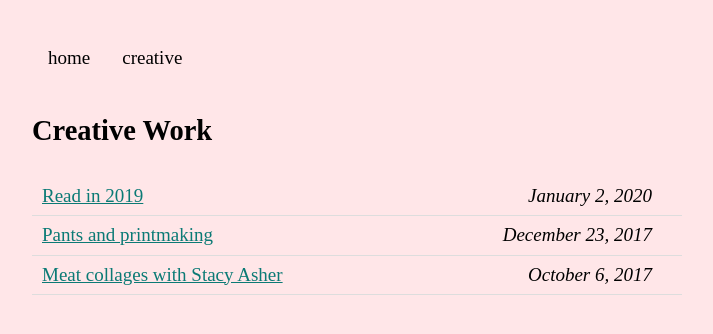
After one commit to pmt/pmt.github.io, a PHP site: the page made by sample/Creative Work | patricia torvalds.html in a window 1280 px wide. The commit adds this page. Shown: the top 334 px of the page, without its empty margins (283-996 px from the left). Run offline with PHP 8.4, Linux system fonts and the light colour scheme; style sheets or scripts are compiled from the project's sources.

Commit message:
list style done

```diff
--- a/creative.html
+++ b/creative.html
@@ -5,9 +5,9 @@ blog_index: true
 permalink: creative/
 ---
 
-<ul>
+<ul class="list">
     {% for post in site.posts %}
-    <li>
+    <li class="listitem">
         <div class="post-date"><i>{{ post.date | date: '%B %-d, %Y' }}</i></div>
         <a href="{{ post.url }}">{{ post.title }}</a>
     </li>
--- a/css/blog.scss
+++ b/css/blog.scss
@@ -90,6 +90,18 @@ table {
  * Matteo Nicoli, April 2020 ~ Navigation Bar style
  */
 
+ul.list
+{
+  list-style-type: none; /* if you wanto to view the points set `disc` */
+  padding: 0;
+}
+
+li.listitem
+{
+  padding: 5px 10px;
+  border-bottom: 1px solid #DDDDDD;
+}
+
 ul.nav
 {
     list-style-type: none;
--- /dev/null
+++ b/sample/Creative Work | patricia torvalds.html
@@ -0,0 +1,69 @@
+<!DOCTYPE html>
+<html lang="en">
+  <head>
+        <meta charset="utf-8">
+    <meta name="viewport" content="width=device-width, initial-scale=1">
+    <meta name="author" content="patricia torvalds" />
+    <meta name="author" content="" />
+    <meta name="contact" content="patriciatorvalds@gmail.com" />
+    <meta name="description" content="Patricia Torvalds' personal website." />
+    <meta name="keywords" content="patricia torvalds, pmt, duke, computer science, art, website" />
+    <meta name="generator" content="Jekyll" />
+    <meta name="language" content="English" />
+    <meta name="og:type" content="website" />
+    <!-- Begin Jekyll SEO tag v2.6.1 -->
+<title>Creative Work | patricia torvalds</title>
+<meta name="generator" content="Jekyll v3.8.5" />
+<meta property="og:title" content="Creative Work" />
+<meta name="author" content="patricia torvalds" />
+<meta property="og:locale" content="en_US" />
+<meta name="description" content="patricia torvalds website and creative work" />
+<meta property="og:description" content="patricia torvalds website and creative work" />
+<link rel="canonical" href="https://patriciatorvalds.com/creative/" />
+<meta property="og:url" content="https://patriciatorvalds.com/creative/" />
+<meta property="og:site_name" content="patricia torvalds" />
+<script type="application/ld+json">
+{"@type":"WebPage","url":"https://patriciatorvalds.com/creative/","headline":"Creative Work","author":{"@type":"Person","name":"patricia torvalds"},"description":"patricia torvalds website and creative work","@context":"https://schema.org"}</script>
+<!-- End Jekyll SEO tag -->
+
+    <link rel='shortcut icon' type='image/x-icon' href='/favicon.ico' />
+
+    <link rel="stylesheet" type="text/css" href="css/blog.css" />
+    <link rel="stylesheet" type="text/css" href="css/post.css" />
+    <link rel="stylesheet" type="text/css" href="css/github.css" />
+   </head>
+  <body>
+    <div class="pagecontents">
+        <ul class="nav">
+            <li class="navitem"><a class="menu" href="/">home</a></li>
+            <li class="navitem"><a class="menu" href="/creative/">creative</a></li>
+          </ul>
+
+        <h2 class="post-title">Creative Work</h2>
+
+            <div class="post-inline-date"><i></i></div>
+
+        <div class="container">
+   <ul class="list">
+
+    <li class="listitem">
+        <div class="post-date"><i>January 2, 2020</i></div>
+        <a href="/creative/read-in-2019/">Read in 2019</a>
+    </li>
+
+    <li class="listitem">
+        <div class="post-date"><i>December 23, 2017</i></div>
+        <a href="/creative/pants/">Pants and printmaking</a>
+    </li>
+
+    <li class="listitem">
+        <div class="post-date"><i>October 6, 2017</i></div>
+        <a href="/creative/meat-collages/">Meat collages with Stacy Asher</a>
+    </li>
+
+</ul>
+
+        </div>
+    </div>
+  </body>
+</html>
--- a/sample/css/blog.css
+++ b/sample/css/blog.css
@@ -39,7 +39,11 @@ table tr th :first-child, table tr td :first-child { margin-top: 0; }
 
 table tr th :last-child, table tr td :last-child { margin-bottom: 0; }
 
-/* Matteo Nicoli, April 2020 ~ Navigation Bar style */
+/*  Matteo Nicoli, April 2020 ~ Navigation Bar style  */
+ul.list { list-style-type: none; /* if you want to view the points set `disc` */ padding: 0; }
+
+li.listitem { padding: 5px 10px; border-bottom: 1px solid #DDDDDD; }
+
 ul.nav { list-style-type: none; margin: 0; padding: 0; overflow: hidden; background-color: transparent; }
 
 li.navitem { float: left; }
```
